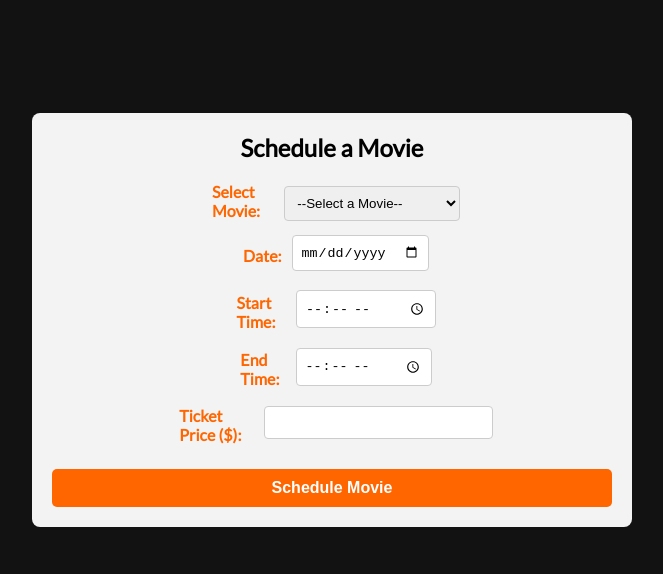
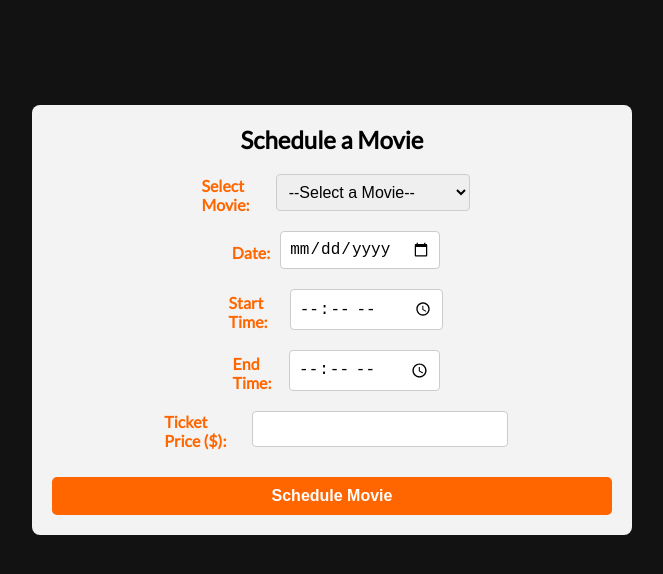
Before and after one commit to Cucumbercon/Cinema-Project, a React (Create React App) app in the folder web/: page /scheduleMovie in a window 1280 px wide. Shown: the top 574 px of the page, without its empty margins (308-971 px from the left). Built offline with nearby package versions, Linux system fonts and the light colour scheme; a web font is replaced by a local one.

Commit message:
updated ui for promo and userM

```diff
--- a/web/src/pages/Admin/UserM.css
+++ b/web/src/pages/Admin/UserM.css
@@ -53,7 +53,7 @@
 }
 
 .edit-btn {
-    background-color: #007bff;
+    background-color: #ff6600;
     color: #fff;
 }
 
--- a/web/src/pages/Admin/promo.css
+++ b/web/src/pages/Admin/promo.css
@@ -1,13 +1,13 @@
 .promotion-page {
     font-family: 'Arial', sans-serif;
     padding: 2em;
-    background-color: #f4f4f4;
+    background-color: whitesmoke;
     color: #333;
 }
 
 .add-promo-bar {
     display: inline-block;
-    background-color: #007bff;
+    background-color: #ff6600;
     color: white;
     padding: 0.5em 1em;
     border-radius: 0.25em;
@@ -16,7 +16,7 @@
 }
 
 .add-promo-bar:hover {
-    background-color: #0056b3;
+    background-color: #ff3300;
 }
 
 .add-promo-form {
@@ -29,6 +29,52 @@
     border-radius: 0.25em;
     background-color: white;
 }
+
+.add-promo-form {
+    max-width: 400px;
+    margin: auto;
+  }
+
+  .form-group {
+    margin-bottom: 20px;
+  }
+
+  label {
+    display: block;
+    font-weight: bold;
+    margin-bottom: 5px;
+  }
+
+  input,
+  textarea,
+  select {
+    width: 100%;
+    padding: 8px;
+    box-sizing: border-box;
+    margin-bottom: 10px;
+    border: 1px solid #ccc;
+    border-radius: 4px;
+    font-size: 16px;
+  }
+
+  input[type="number"] {
+    width: calc(100% - 18px); /* Adjust based on the desired width of the number input */
+  }
+
+  button {
+    background-color: #4CAF50;
+    color: white;
+    padding: 10px 15px;
+    border: none;
+    border-radius: 4px;
+    cursor: pointer;
+    font-size: 16px;
+  }
+
+  button:hover {
+    background-color: #45a049;
+  }
+
 
 .promo-table {
     width: 100%;
```
